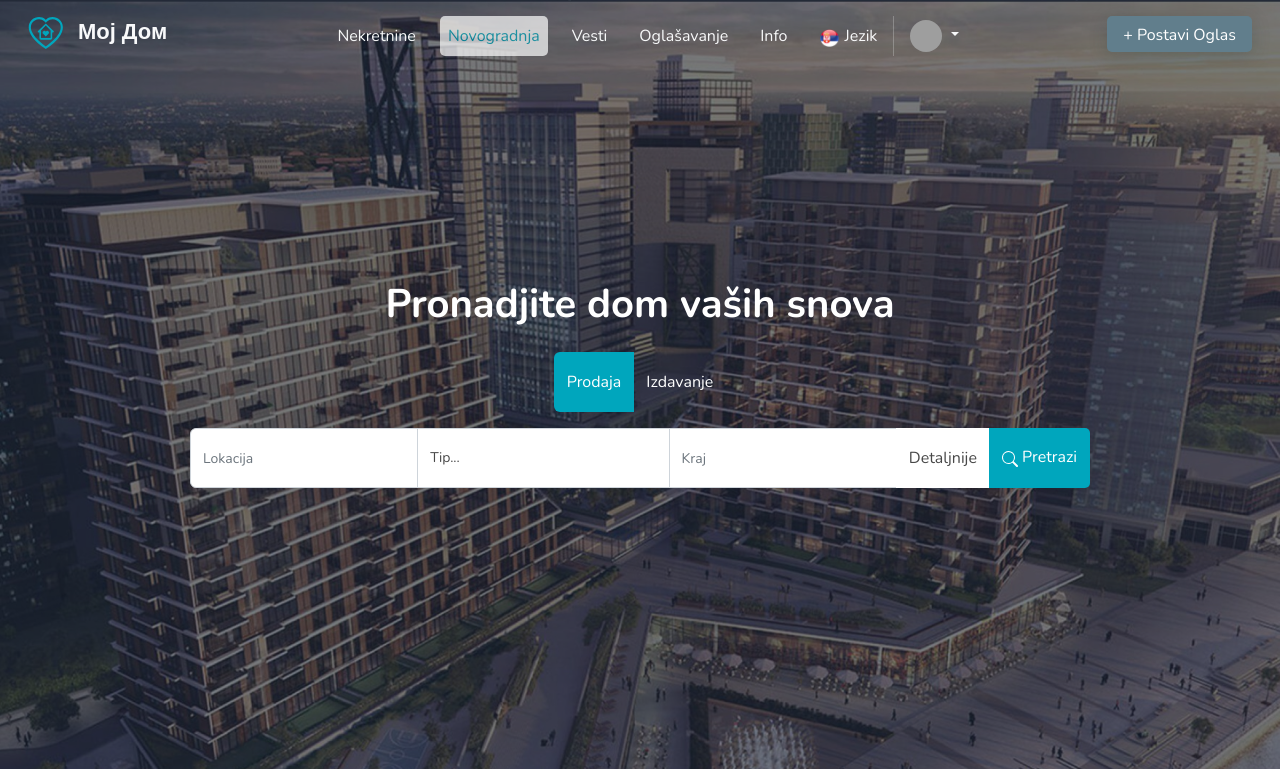
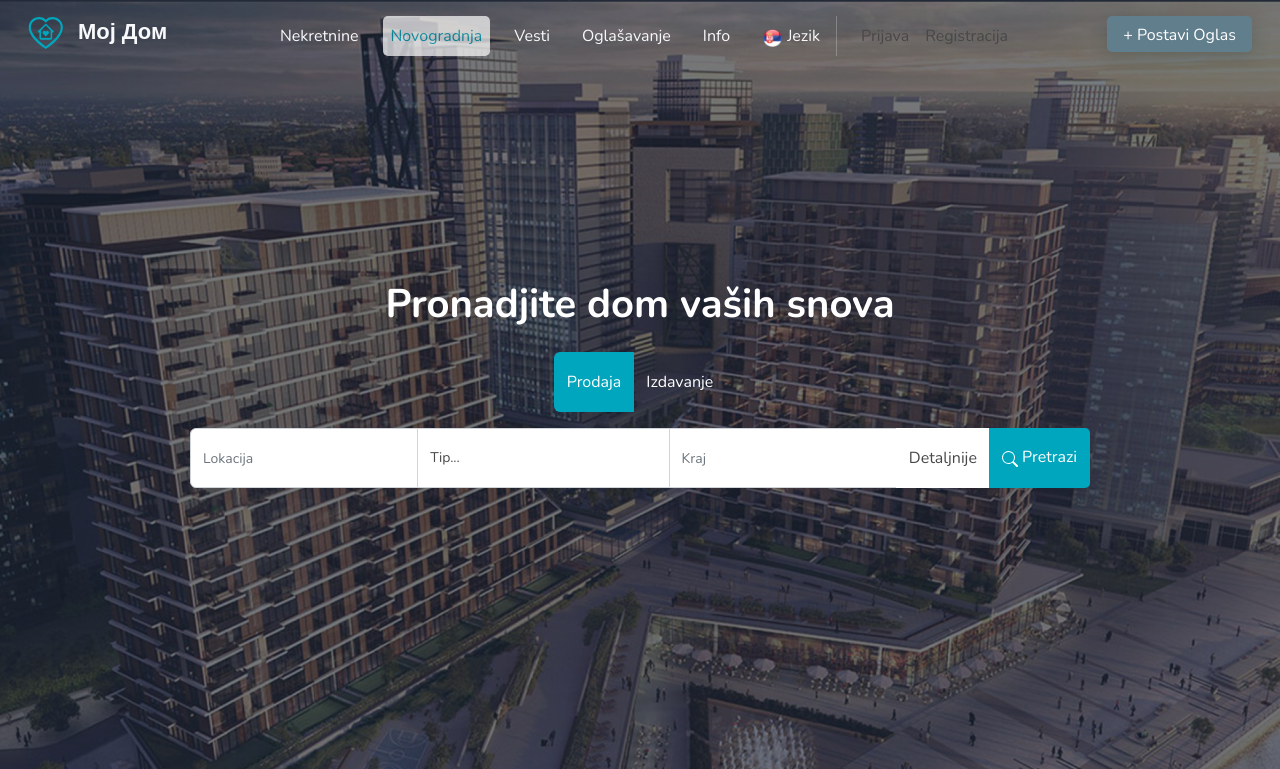
Before and after one commit to whimsy-cat/oglasi-django-bootstrap, a Django app: page / in a window 1280 px wide. Shown: the top 769 px of the page. Run offline with Django 4.2, Linux system fonts and the light colour scheme; parts of the project's set-up code (start-up, migrations or seed data) failed here and were passed over; grey boxes are pictures that could not be loaded.

Commit message:
Bunch of fixes and fune tuning

```diff
--- a/accounts/urls.py
+++ b/accounts/urls.py
@@ -2,12 +2,12 @@ from django.urls import path
 from . import views
 
 urlpatterns = [
-    path('register/', views.register, name="register"),
-    path('login/', views.login, name="login"),
-    path('logout/', views.logout, name="logout"),
-    path('activate/<uidb64>/<token>', views.activate, name="activate"),
+    path('registracija/', views.register, name="register"),
+    path('prijava/', views.login, name="login"),
+    path('odjava/', views.logout, name="logout"),
+    path('aktivacija/<uidb64>/<token>', views.activate, name="activate"),
 
-    path('forgot_password/', views.forgot_password, name="forgot_password"),
-    path('reset_password_validate/<uidb64>/<token>', views.reset_password_validate, name="reset_password_valited"),
-    path('reset_password/', views.reset_password, name="reset_password"),
+    path('zaboravljena-sifra/', views.forgot_password, name="forgot_password"),
+    path('reset-sifre-validacija/<uidb64>/<token>', views.reset_password_validate, name="reset_password_valited"),
+    path('reset-sifre/', views.reset_password, name="reset_password"),
 ]
--- a/oglasi_app/urls.py
+++ b/oglasi_app/urls.py
@@ -25,7 +25,7 @@ urlpatterns = [
     path('admin/', admin.site.urls),
     path('api/', include('rest_framework.urls')),
     path('api/', include('category.urls')),
-    path('accounts/', include('accounts.urls')),
+    path('nalog/', include('accounts.urls')),
     path('oglasi/', include('listings.urls')),
     path('files/', include('uploader.urls')),
     path('', views.home, name="home"),
--- a/static/css/homepage.css
+++ b/static/css/homepage.css
@@ -7,10 +7,10 @@
 .header .logo-text {
   color: #f8f9fa;
 }
-.header a {
+.header .nav a {
   color: #f8f9fa;
 }
-.header a:hover {
+.header .nav a:hover {
   color: #f8f9fa;
   filter: brightness(0.85);
 }
--- a/templates/includes/footer.html
+++ b/templates/includes/footer.html
@@ -1,5 +1,10 @@
 {% load static %}
-<section class="footer p-3 pt-5 {% if request.resolver_match.kwargs.footer == 'create_listing' %}sticky{% endif %}">
+{#<section class="footer p-3 pt-5 {% if request.resolver_match.kwargs.footer == 'create_listing' %}sticky{% endif %}">#}
+{% if request.path == '/oglasi/postavi/' or '/accounts/login/' %}
+<section class="footer p-3 pt-5 sticky">
+  {% else %}
+<section class="footer p-3 pt-5">
+  {% endif %}
   <footer class="container-fluid">
     <div class="row">
       <div class="col-3 col-md-3 mb-3">
--- a/templates/includes/menu.html
+++ b/templates/includes/menu.html
@@ -14,13 +14,14 @@
       <li class="px-2"><a href="#" class="nav-link px-2">Oglašavanje</a></li>
       <li class="px-2"><a href="#" class="nav-link px-2">Info</a></li>
       <li class="px-2">
-              <a href="#" class="nav-link px-2 link-light">
+        <a href="#" class="nav-link px-2">
           <img width="21" height="19" src="{% static 'images/shared/flag_serbia.png' %}" alt="language flag">
           Jezik
         </a>
       </li>
       <li class="vr"></li>
     </ul>
+    {% if user.id is not None %}
       <div class="dropdown text-end">
         <a href="#" class="d-block link-light text-decoration-none dropdown-toggle"
            data-bs-toggle="dropdown" aria-expanded="false">
@@ -28,14 +29,20 @@
                class="rounded-circle">
         </a>
         <ul class="dropdown-menu text-small" style="">
-              <li><a class="dropdown-item" href="#">Нови оглас</a></li>
+          <li><a class="dropdown-item" href="{% url 'listing_create' %}">Postavi oglas</a></li>
           <li><a class="dropdown-item" href="#">Подешавања</a></li>
           <li>
             <hr class="dropdown-divider">
           </li>
-              <li><a class="dropdown-item" href="#">Одјава</a></li>
+          <li><a class="dropdown-item" href="{% url 'logout' %}">Odjava</a></li>
         </ul>
       </div>
+    {% else %}
+      <div class="d-flex text-end">
+        <a class="nav-link px-2" href="{% url 'login' %}">Prijava</a>
+        <a class="nav-link px-2" href="{% url 'register' %}">Registracija</a>
+      </div>
+    {% endif %}
   </div>
   <div class="col">
     <a href="{% url 'listing_create' %}" class="btn create-listing-btn">+ Postavi Oglas</a>
```
Also changed, not shown: static/css/login.css (+10 -1 lines), templates/accounts/login.html (+33 -3 lines), 2 other files. Lines whose indentation alone changed are shown as unchanged.
